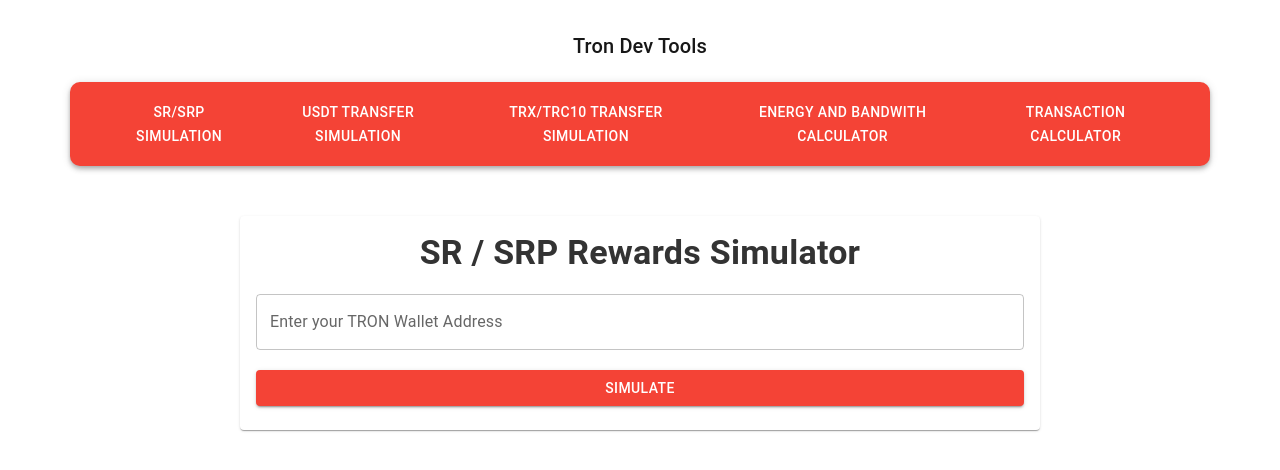
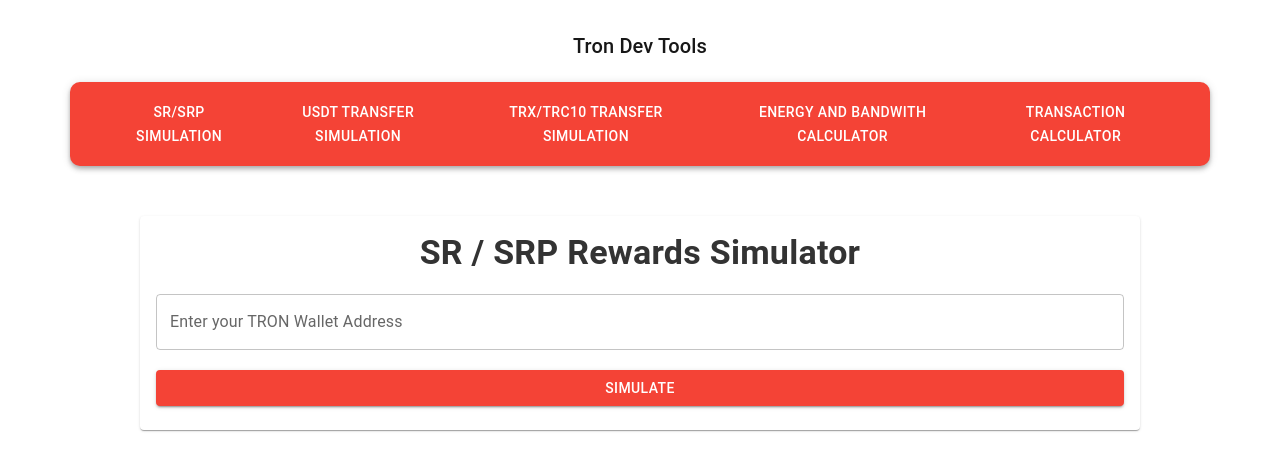
Before and after one commit to aziz1975/tron-dev-tools, a Next.js app: page /sr-simulation in a window 1280 px wide. Shown: the top 470 px of the page. Built offline with nearby package versions, Linux system fonts and the light colour scheme.

Commit message:
ui changes

```diff
--- a/app/sr-simulation/SRSimulation.tsx
+++ b/app/sr-simulation/SRSimulation.tsx
@@ -190,8 +190,8 @@
   };
 
   return (
-    <Container className="container" maxWidth="md">
-      <Card style={{ maxWidth: '800px', margin: 'auto', backgroundColor: 'white' }}>
+    <Container className="container" maxWidth="lg">
+      <Card style={{ maxWidth: '1000px', margin: 'auto', backgroundColor: 'white' }}>
         <CardContent>
           <Typography variant="h4" style={{ color: "#333", textAlign: "center", marginBottom: "20px", fontWeight: "bold" }}>
             SR / SRP Rewards Simulator
```
